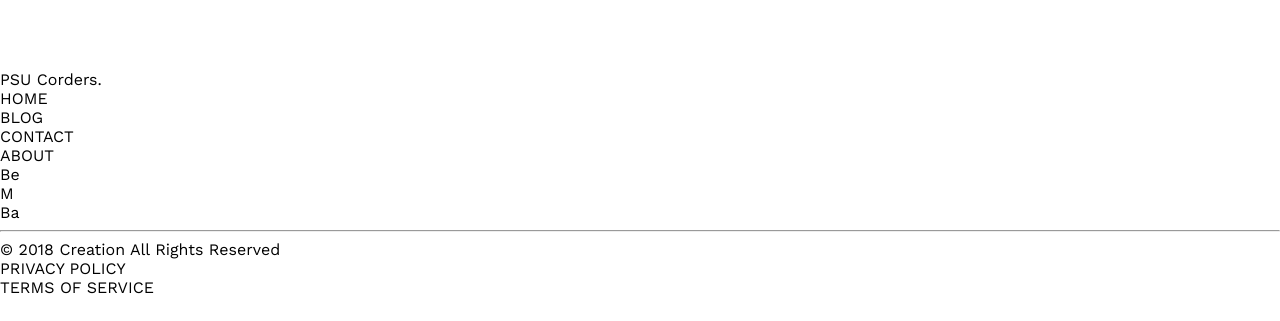
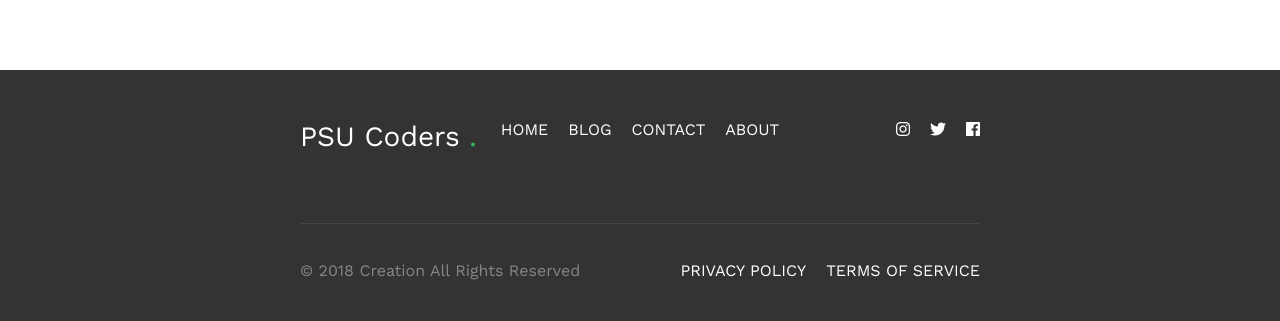
Before and after one commit to coding-hub-org/coding-hub-website, a React (Create React App) app: page / in a window 1280 px wide. Shown: the part 4041-4362 px from the top of the page. Before the commit the page ends 4338 px from the top, so only its background shows below. Built offline with nearby package versions, Linux system fonts and the light colour scheme.

Commit message:
footer complete

```diff
--- a/src/App.css
+++ b/src/App.css
@@ -1,3 +1,11 @@
+:root {
+  --main-text-color: #7a7a7a;
+  --secondary-text-color: #7a7a7a;
+  --light-color: #e0dfdf;
+  --darker-color: #878787;
+  --height: 100px;
+}
+
 .section-1 {
   text-align: center;
   display: grid;
--- a/src/components/Button/Button.css
+++ b/src/components/Button/Button.css
@@ -9,6 +9,5 @@
 }
 
 .btn_1:hover {
-  background-image: linear-gradient(to right, #e47a6a, #f7073f);
-  transition: cubic-bezier(0.075, 0.82, 0.165, 1) 1s;
+  background-image: linear-gradient(to right, #f7705b, #db4d6e);
 }
--- a/src/components/Footer/Footer.css
+++ b/src/components/Footer/Footer.css
@@ -1,3 +1,82 @@
 .footer-container {
+  padding: 50px 300px 30px 300px;
   display: grid;
+  grid-template-rows: 2fr 0.5fr 1fr;
+  grid-row-gap: 20px;
+  background-color: #333333;
+  color: white;
 }
+
+.footer-container a {
+  color: white;
+  text-decoration: none;
+}
+
+.footer-row-1 {
+  display: grid;
+  grid-template-columns: 1fr 1fr 1fr;
+}
+
+.footer-logo {
+  font-size: 28px;
+}
+
+.footer-navigation {
+  justify-self: center;
+}
+
+.footer-social {
+  justify-self: flex-end;
+}
+
+.footer-row-3 {
+  display: grid;
+  grid-template-columns: 1fr 1fr;
+}
+
+#footer-hr {
+  display: block;
+  height: 0.5px;
+  border: 0;
+  border-top: 0.5px solid #444444;
+  margin: 1em 0;
+  padding: 0;
+}
+
+.terms-and-privacy {
+  justify-self: flex-end;
+}
+
+.footer-navigation {
+  display: grid;
+  grid-template-columns: repeat(4, auto);
+  grid-column-gap: 20px;
+}
+
+.footer-navigation > * {
+  width: 100%;
+}
+
+.footer-social {
+  display: grid;
+  grid-template-columns: repeat(3, auto);
+  grid-column-gap: 20px;
+}
+
+.footer-rights {
+  color: var(--darker-color);
+}
+
+.greenDot {
+  color: #35bc5d;
+}
+
+.terms-and-privacy {
+  display: grid;
+  grid-template-columns: auto auto;
+  grid-column-gap: 20px;
+}
+
+.fab .fa-facebook {
+  color: black;
+}
--- a/src/components/Footer/Footer.js
+++ b/src/components/Footer/Footer.js
@@ -6,28 +6,57 @@ class Footer extends Component {
     return (
       <div className="footer-container">
         <div className="footer-row-1">
-          <div className="footer-logo">PSU Corders.</div>
+          <div className="footer-logo">
+            PSU Coders <span className="greenDot">.</span>
+          </div>
           <div className="footer-navigation">
-            <div className="footer-navigation-item">HOME</div>
-            <div className="footer-navigation-item">BLOG</div>
-            <div className="footer-navigation-item">CONTACT</div>
-            <div className="footer-navigation-item">ABOUT</div>
+            <div className="footer-navigation-item">
+              {" "}
+              <a href="">HOME</a>{" "}
+            </div>
+            <div className="footer-navigation-item">
+              <a href="">BLOG</a>
+            </div>
+            <div className="footer-navigation-item">
+              <a href="">CONTACT</a>
+            </div>
+            <div className="footer-navigation-item">
+              <a href="">ABOUT</a>
+            </div>
           </div>
           <div className="footer-social">
-            <div className="footer-social-item">Be</div>
-            <div className="footer-social-item">M</div>
-            <div className="footer-social-item">Ba</div>
+            <div className="footer-social-item">
+              <a href="">
+                <i className="fab fa-instagram" />
+              </a>
+            </div>
+            <div className="footer-social-item">
+              <a href="">
+                <i className="fab fa-twitter" />
+              </a>
+            </div>
+            <div className="footer-social-item">
+              <a href="">
+                <i className="fab fa-facebook" />
+              </a>
+            </div>
           </div>
         </div>
         <div className="footer-row-2">
-          <hr />
+          <hr id="footer-hr" />
         </div>
         <div className="footer-row-3">
           <div className="footer-rights">
             © 2018 Creation All Rights Reserved
           </div>
-          <div className="footer-privacy-policy">PRIVACY POLICY</div>
-          <div className="footer-terms-of-service">TERMS OF SERVICE</div>
+          <div className="terms-and-privacy">
+            <div className="footer-privacy-policy">
+              <a href="">PRIVACY POLICY</a>
+            </div>
+            <div className="footer-terms-of-service">
+              <a href="">TERMS OF SERVICE</a>
+            </div>
+          </div>
         </div>
       </div>
     );
--- a/src/components/Navbar/Toolbar/Toolbar.css
+++ b/src/components/Navbar/Toolbar/Toolbar.css
@@ -2,13 +2,6 @@
 
 * {
   font-family: "Work Sans", sans-serif;
-}
-
-:root {
-  --main-text-color: #7a7a7a;
-  --secondary-text-color: #7a7a7a;
-  --light-color: #e0dfdf;
-  --height: 100px;
 }
 
 .toolbar {
```
